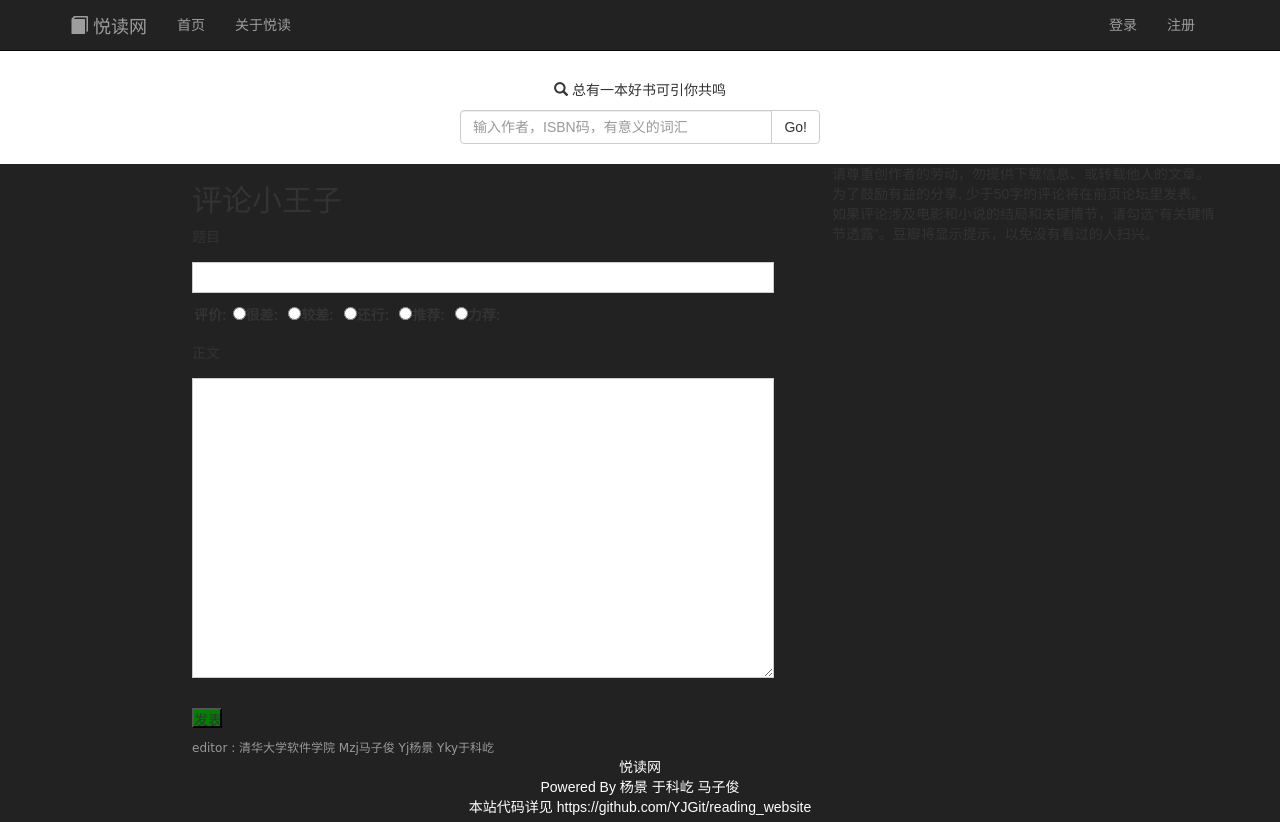
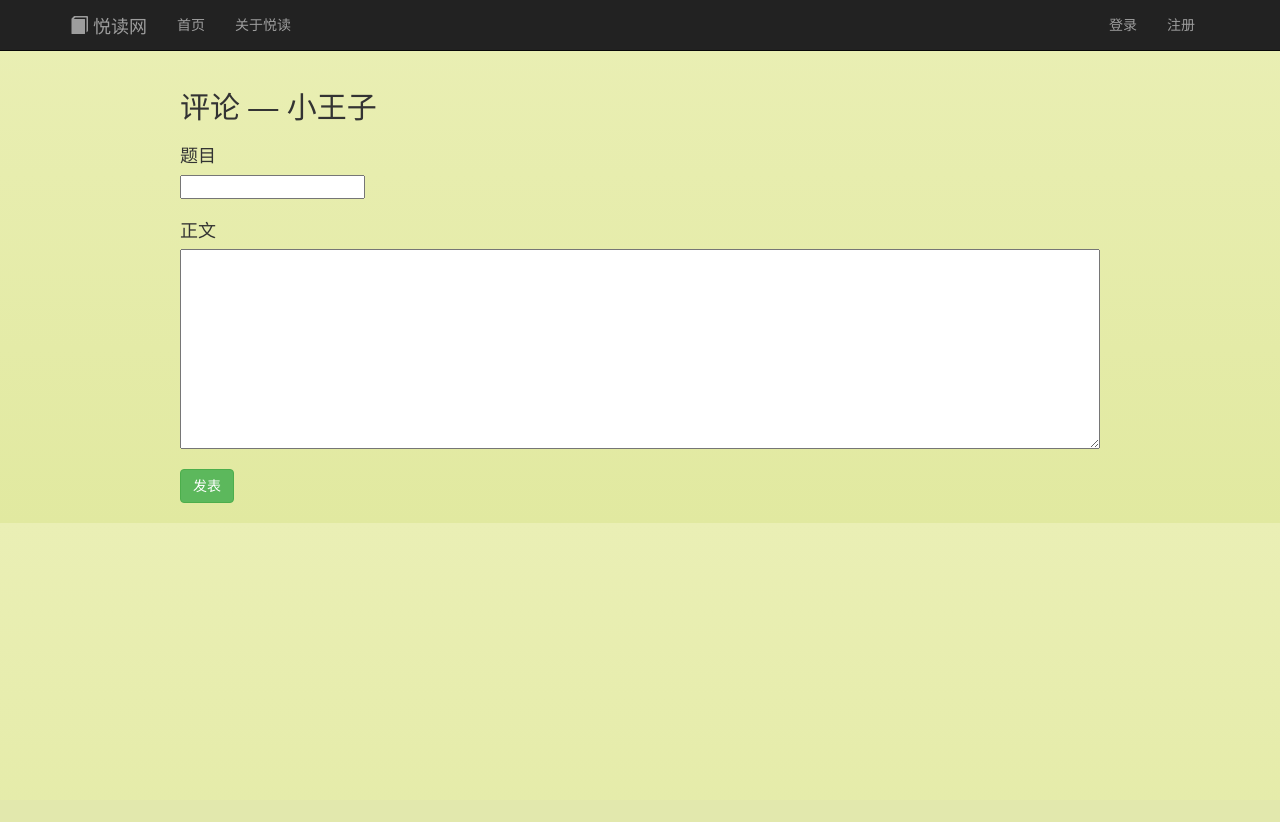
Before and after one commit to YJGit/Reading-website, a Django app: page /1/comment/ in a window 1280 px wide. After the commit the page ends 523 px from the top, so only its background shows below. Run offline with Django 3.2, Linux system fonts and the light colour scheme; data comes from the database, SQL or seed files in the repository; both versions use the stored data as it was after the commit; some libraries are stand-ins or nearby versions.

Commit message:
modify the style of comment page.

```diff
--- a/books/views.py
+++ b/books/views.py
@@ -109,6 +109,7 @@
     else:
         return render(request, 'search.html', {'error': True},)
 
+@login_required
 def notes(request, note_book_id):
     bk = book.objects.get(book_id = note_book_id)
     params = request.POST if request.method == 'POST' else None
--- a/reading_website/settings.py
+++ b/reading_website/settings.py
@@ -129,3 +129,5 @@
 
 MEDIA_URL = '/media/'
 MEDIA_ROOT = os.path.join(BASE_DIR, 'media')
+
+LOGIN_URL = '/login/'
--- a/static/css/comment.css
+++ b/static/css/comment.css
@@ -1,64 +1,31 @@
-#left{
-    width: 15%;
-    height: 70%;
-    float:left;
+body{
+  /* Permalink - use to edit and share this gradient: http://colorzilla.com/gradient-editor/#ffb76b+0,ffa73d+25,ff7c00+76,ff7f04+100;Orange+Gloss */
+  background: #eaefb5; /* Old browsers */
+  background: -moz-linear-gradient(top,  #eaefb5 0%, #e1e9a0 100%); /* FF3.6-15 */
+  background: -webkit-linear-gradient(top,  #eaefb5 0%,#e1e9a0 100%); /* Chrome10-25,Safari5.1-6 */
+  background: linear-gradient(to bottom,  #eaefb5 0%,#e1e9a0 100%); /* W3C, IE10+, FF16+, Chrome26+, Opera12+, Safari7+ */
+  filter: progid:DXImageTransform.Microsoft.gradient( startColorstr='#eaefb5', endColorstr='#e1e9a0',GradientType=0 ); /* IE6-9 */
 }
-#middle{
-    width: 50%;
-    height: 70%;
-    float:left;
+
+.navbar-inverse{
+  position: static;
 }
-#right{
-    width:30%;
-    height:70%;
-    float:left;
+
+form > div{
+  margin: 20px auto;
 }
-#timu{
-    width: 582px;
-    margin-top: 5px;
-    padding: 3px;
-    line-height: 1.62;
-    border: 1px solid #ccc;
-    font-size: 14px;
+#comment label{
+  font-size: 18px;
+  font-weight: normal;
+  display: block;
 }
+
+#notshow1, #notshow2{
+  display: none;
+}
+
 #zhengwen{
-    width: 582px;
-    margin-top: 5px;
-    padding: 3px;
-    line-height: 1.62;
-    border: 1px solid #ccc;
-    font-size: 14px;
-    height: 300px;
+  display: block;
+  width: 100%;
+  height: 200px;
 }
-.field{
-    margin-left: 2px;
-}
-.ch{
-    margin-left: 2px;
-    margin-right: 4px;
-    margin-bottom: 18px;
-}
-#cancel_review{
-    margin-top: 15px;
-    height:20px;
-    width:30px;
-}
-#publish_review{
-    background-color: green;
-    margin-top: 15px;
-    height:20px;
-    width:30px;
-}
-#footer{
-    clear:both;
-    color:#999;
-    font-family: cursive;
-    font-size: 12px;
-    margin-top: 10px;
-}
-#notshow1{
-    display: none;
-}
-#notshow2{
-    display: none;
-}
--- a/templates/comment.html
+++ b/templates/comment.html
@@ -1,7 +1,7 @@
 {% extends "base.html" %}
 
 {% block title %}
-悦读网
+写写书评
 {% endblock %}
 
 {% load staticfiles %}
@@ -9,41 +9,30 @@
 {% block css_link %}
     <link rel="stylesheet" href="{% static 'css/comment.css' %}" />
 {% endblock %}
-
+{% block search %}
+{% endblock %}
 {% block content %}
-    <div id = "left">
-        <p></p>
+  <div id="comment" class="container">
+      <form action="http://127.0.0.1:8000/book_detail/{{comment_detail.book_id}}/"
+            class="col-xs-12 col-xs-offset-0 col-sm-10 col-sm-offset-1" method="get">
+          <h2>评论 — {{comment_detail.title}}</h2>
+          <div class="comment-title">
+            <label>题目</label>
+            <input type="text" name="fname" id = "timu"/>
           </div>
-    <div id = "middle">
-        <h2>评论{{comment_detail.title}}</h2>
-        <p>题目</p>
-        <form action="http://127.0.0.1:8000/book_detail/{{comment_detail.book_id}}/" method="get">
-            <p><input type="text" name="fname" id = "timu"/></p>
-            <p><input type="text" value = "{{user.username}}" name="user" id = "notshow1"/></p>
-            <p><input type="text" value = "{{comment_detail.title}}" name="bkname" id = "notshow2"/></p>
-            <div id = "rate">
-                <label class = "field">评价:</label>
-                <label class = "ch"><input name="rev_rating" type="radio" value="1">很差:</label>
-                <label class = "ch"><input name="rev_rating" type="radio" value="2">较差:</label>
-                <label class = "ch"><input name="rev_rating" type="radio" value="3">还行:</label>
-                <label class = "ch"><input name="rev_rating" type="radio" value="4">推荐:</label>
-                <label class = "ch"><input name="rev_rating" type="radio" value="5">力荐:</label>
+          <input type="text" value = "{{user.username}}" name="user" id = "notshow1"/>
+          <input type="text" value = "{{comment_detail.title}}" name="bkname" id = "notshow2"/>
+          <div class="comment-content">
+            <label>正文</label>
+            <textarea id="zhengwen" name="rev_text"></textarea>
           </div>
-            <p>正文</p>
-            <p><textarea id="zhengwen" name="rev_text"></textarea></p>
           <div class="row-footer">
             <span class="bn-flat cancel-review">
-                <input id="publish_review" value="发表" type="submit" name="rev_submit" href="detail.html">
+              <input id="publish_review" class="btn btn-success" value="发表" type="submit" name="rev_submit" href="detail.html">
             </span>
           </div>
       </form>
-        <div id="footer">editor : 清华大学软件学院   Mzj马子俊  Yj杨景  Yky于科屹</div>
-    </div>
-    <div id = "right">
-        <p>请尊重创作者的劳动，勿提供下载信息、或转载他人的文章。
-
-            为了鼓励有益的分享, 少于50字的评论将在前页论坛里发表。
-
-            如果评论涉及电影和小说的结局和关键情节，请勾选“有关键情节透露”。豆瓣将显示提示，以免没有看过的人扫兴。</p>
   </div>
 {% endblock %}
+{% block footer %}
+{% endblock %}
--- a/templates/detail.html
+++ b/templates/detail.html
@@ -120,7 +120,7 @@
     <p>书评：</p>
     {% for comment in comment_list %}
         <p><strong>题目：{{ comment.comment_title }}</strong></p>
-        <p><strong>评分：{{ comment.comment_rate }}</strong></p>
+        <!--<p><strong>评分：{{ comment.comment_rate }}</strong></p>-->
         <p><strong>内容：{{ comment.comment_content }}</strong></p>
         <p><strong>用户：{{ comment.comment_user }}</strong></p>
     {% endfor %}
```
Also changed, not shown: templates/note.html (+0 -10 lines), db.sqlite3, templates/comment.js (deleted). Lines whose indentation alone changed are shown as unchanged.
